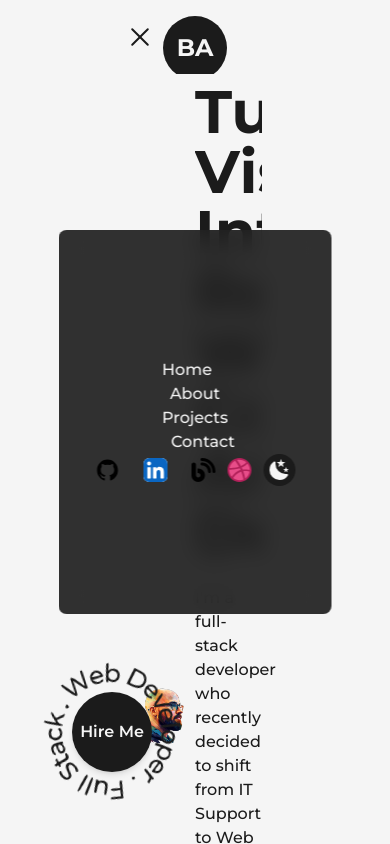
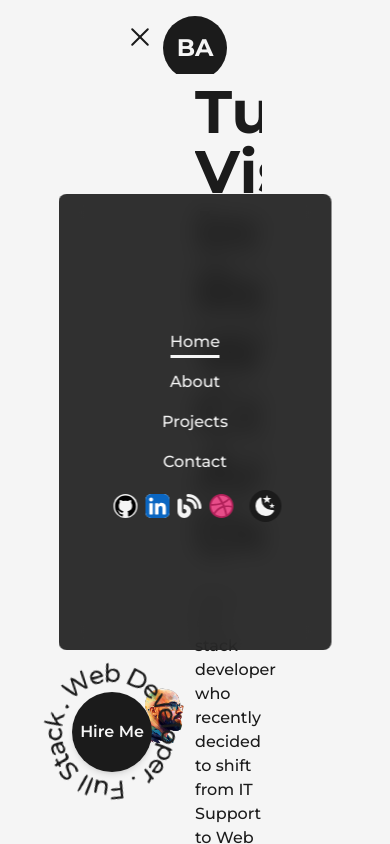
Before and after one commit to baguiar428/portfolio-2.0, a Next.js app: page / in a window 390 px wide. Both pictures are taken after a click on the button 140 px from the left and 37 px from the top of the page. Shown: the top 844 px of the page. Built offline with nearby package versions, Linux system fonts and the light colour scheme.

Commit message:
Finished Navbar Responsive design

```diff
--- a/src/app/components/NavBar.js
+++ b/src/app/components/NavBar.js
@@ -30,6 +30,8 @@
 
 const CustomMobileLink = ({ href, title, className = "", toggle }) => {
   const router = useRouter();
+  const pathName = usePathname();
+
 
   const handleClick = () => {
     toggle();
@@ -37,15 +39,16 @@
   }
 
   return (
-    <button href={href} className={`${className} relative group`} onClick={handleClick}>
+    <button href={href} className={`${className} relative group text-light dark:text-dark my-2`} onClick={handleClick}>
       {title}
 
       <span
         className={`
-      h-[3px] inline-block w-0 bg-dark
+      h-[3px] inline-block w-0 bg-light
       absolute left-0 -bottom-1
       group-hover:w-full transition-[width] ease duration-300
-      dark:bg-light`}
+      ${pathName === href ? "w-full" : "w-0"}
+      dark:bg-dark`}
       >
         &nbsp;
       </span>
@@ -134,22 +137,24 @@
       {/* Mobile Menu */}
         {
           isOpen ?
-          <div className="min-w-[70vw] flex flex-col justify-between items-center z-30 fixed top-1/2 left-1/2 -translate-x-1/2 -translate-y-1/2
+          <motion.div
+          initial={{scale:0, opacity:0, x: "-50%", y: "-50%"}}
+          animate={{scale:1, opacity:1}} className="min-w-[70vw] flex flex-col justify-between items-center z-30 fixed top-1/2 left-1/2 -translate-x-1/2 -translate-y-1/2
           bg-dark/90 dark:bg-light/75 rounded-lg backdrop-blur-md py-32">
           <nav className="flex items-center flex-col justify-center text-light dark:text-dark">
-            <CustomMobileLink href="/" title="Home" className="mr-4" toggle={handleClick}/>
-            <CustomMobileLink href="/about" title="About" className="mx-4" toggle={handleClick}/>
-            <CustomMobileLink href="/projects" title="Projects" className="mx-4" toggle={handleClick}/>
-            <CustomMobileLink href="/contact" title="Contact" className="ml-4" toggle={handleClick}/>
+            <CustomMobileLink href="/" title="Home" className="" toggle={handleClick}/>
+            <CustomMobileLink href="/about" title="About" className="" toggle={handleClick}/>
+            <CustomMobileLink href="/projects" title="Projects" className="" toggle={handleClick}/>
+            <CustomMobileLink href="/contact" title="Contact" className="" toggle={handleClick}/>
           </nav>
 
-          <nav className="flex items-center justify-center flex-wrap">
+          <nav className="flex items-center justify-center flex-wrap mt-2">
             <motion.a
               href="https://github.com/baguiar428"
               target="_blank"
               whileHover={{ y: -2 }}
               whileTap={{ scale: 0.9 }}
-              className="w-6 mr-3"
+              className="w-6 mr-3 sm:mx-1 bg-light rounded-full dark:bg-dark"
             >
               <GithubIcon />
             </motion.a>
@@ -158,7 +163,7 @@
               target="_blank"
               whileHover={{ y: -2 }}
               whileTap={{ scale: 0.9 }}
-              className="w-6 mx-3"
+              className="w-6 mx-3 sm:mx-1"
             >
               <LinkedInIcon />
             </motion.a>
@@ -167,7 +172,7 @@
               target="_blank"
               whileHover={{ y: -2 }}
               whileTap={{ scale: 0.9 }}
-              className="w-6 ml-3"
+              className="w-6 ml-3 sm:mx-1 text-light dark:text-dark"
             >
               <BlogIcon />
             </motion.a>
@@ -176,7 +181,7 @@
               target="_blank"
               whileHover={{ y: -2 }}
               whileTap={{ scale: 0.9 }}
-              className="w-6 ml-3"
+              className="w-6 ml-3 sm:mx-1"
             >
               <DribbbleIcon />
             </motion.a>
@@ -192,7 +197,7 @@
             }
             </button>
           </nav>
-          </div>
+          </motion.div>
 
           : null
         }
```
